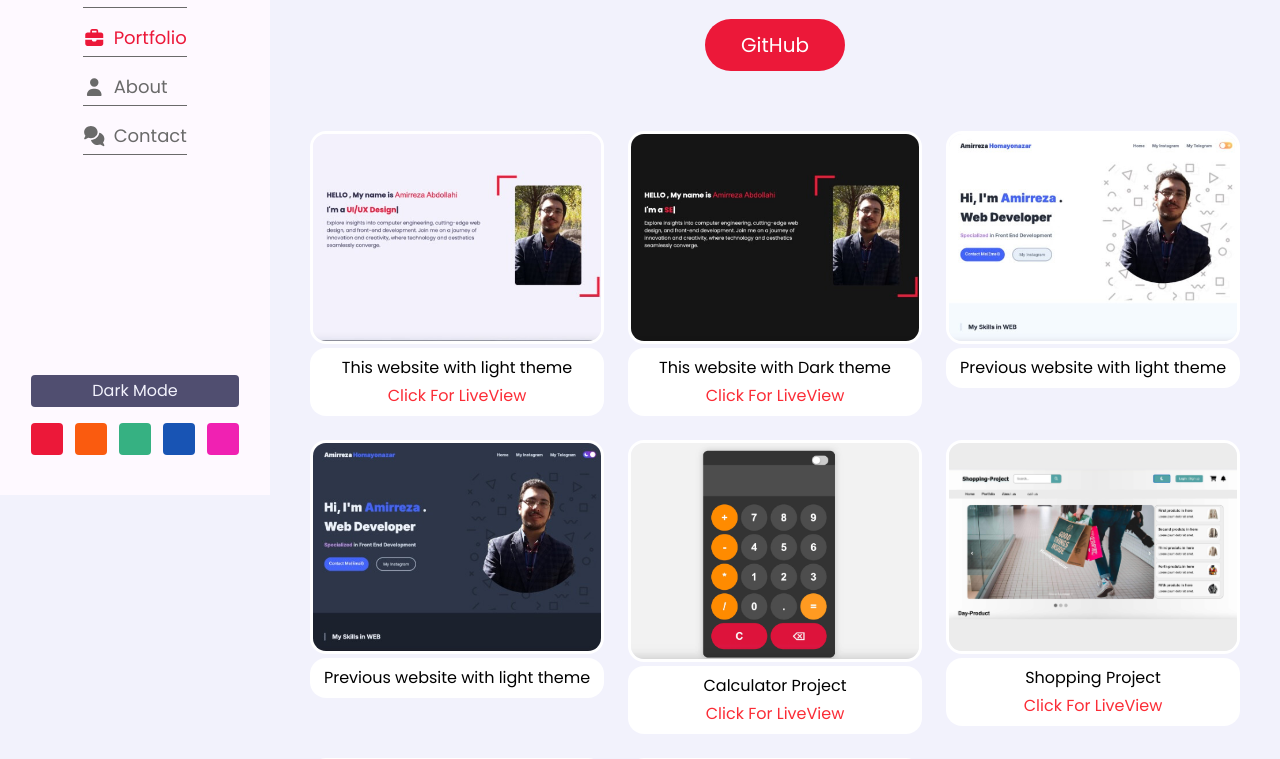
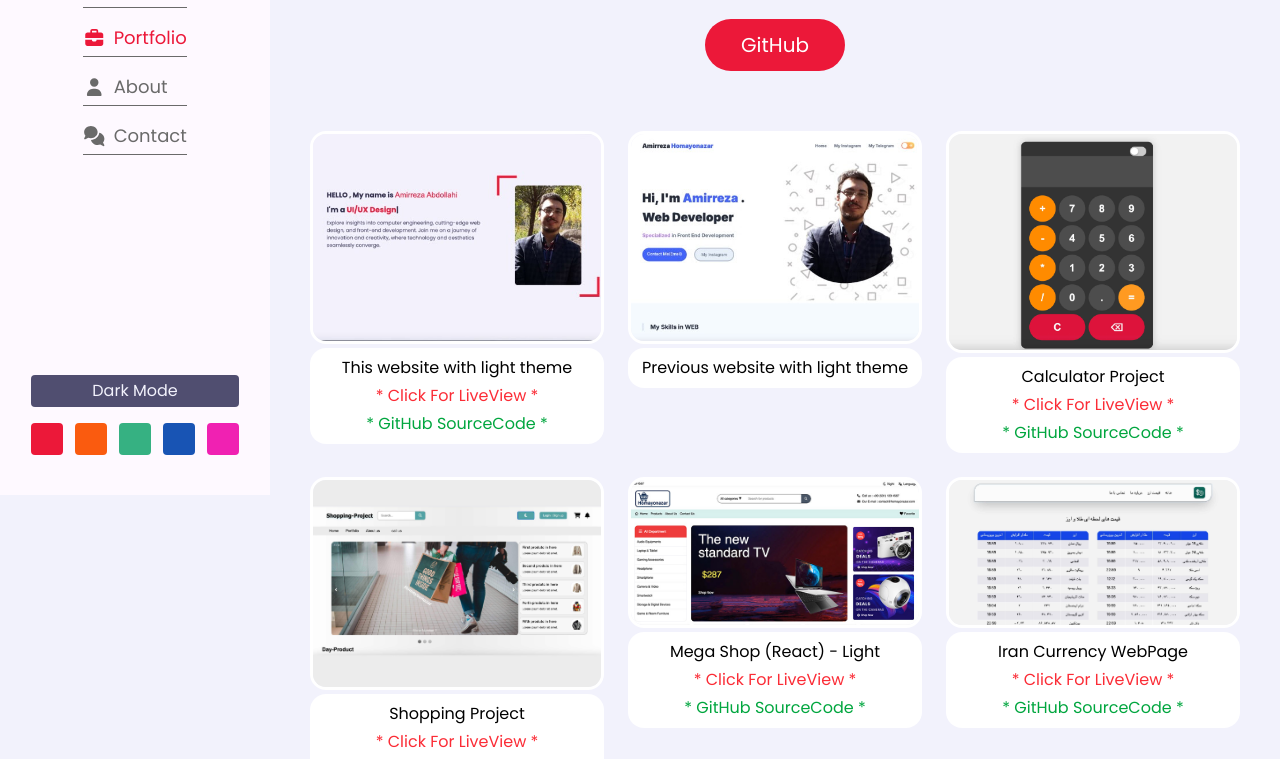
Before and after one commit to homayonazar/My-Website--New-Version-, a React (Vite) app: page /portfolio in a window 1280 px wide. Shown: the part 305-1064 px from the top of the page. Built offline with nearby package versions, Linux system fonts and the light colour scheme.

Commit message:
add Github link for each portfoilio and some changes

```diff
--- a/src/components/PortfolioCartd.tsx
+++ b/src/components/PortfolioCartd.tsx
@@ -1,16 +1,20 @@
 type PortfolioCardProps = {
     img: string;
     text: string;
-    url?: string
+    url?: string;
+    url2?: string
 }
-export default function PortfolioCard({ img, text, url }: PortfolioCardProps) {
+export default function PortfolioCard({ img, text, url, url2 }: PortfolioCardProps) {
     return (
         <div className="box">
-            <img src={img} alt="project" className="w-auto  rounded-2xl border-3 border-white " />
+            <img src={img} alt="project" className="w-auto  rounded-2xl border-3 border-white hover:scale-110 transition-transform duration-300 " />
             <p className="bg-white p-2 mt-1 rounded-2xl text-center">{text}
-                {url && (<a href={url} target="_blank" rel="noopener noreferrer" className="text-red-500 block mt-1">Click For LiveView</a>)}
+                {url && (<a href={url} target="_blank" rel="noopener noreferrer" className="text-red-500 block mt-1">{"* "}Click For LiveView{" *"}</a>)}
                 {/* {url && (<a></a>)}  -> اگر درست وجود داشت نمایش بده لاغیر ایگنور کن*/}
+                {url2 && (<a href={url2} target="_blank" rel="noopener noreferrer" className="text-green-600 block mt-1">{"* "}GitHub SourceCode{" *"}</a>)}
+
             </p>
+            <p></p>
         </div>
     )
 }
--- a/src/components/Projects.tsx
+++ b/src/components/Projects.tsx
@@ -6,17 +6,19 @@ import img5 from "../assets/ProjectPhotos/Portfolio/calc.jpg"
 import img6 from "../assets/ProjectPhotos/Portfolio/shopping-proj.jpg"
 import img7 from "../assets/ProjectPhotos/Portfolio/mega-1.jpg"
 import img8 from "../assets/ProjectPhotos/Portfolio/mega-2.jpg"
-import img9 from "../assets/ProjectPhotos/Portfolio/mobileApp.jpg"
+import img9 from "../assets/ProjectPhotos/Portfolio/Currency.jpg"
+import img10 from "../assets/ProjectPhotos/Portfolio/mobileApp.jpg"
 
 const projects = [
-  { img: img1, text: "This website with light theme", url: "https://homayonazar.com" },
-  { img: img2, text: "This website with Dark theme", url: "https://homayonazar.com" },
+  { img: img1, text: "This website with light theme", url: "https://homayonazar.com" , url2: "https://github.com/homayonazar/My-Website--New-Version-"  },
+//   { img: img2, text: "This website with Dark theme", url: "https://homayonazar.com" , url2: "https://github.com/homayonazar/My-Website--New-Version-"  },
   { img: img3, text: "Previous website with light theme" },
-  { img: img4, text: "Previous website with light theme" },
-  { img: img5, text: "Calculator Project", url: "https://homayonazar.com/projects/Calculator/index.html" },
-  { img: img6, text: "Shopping Project", url: "https://homayonazar.com/projects/Shooping_Project/" },
-  { img: img7, text: "Mega Shop (React) - Light", url: "https://homayonazar.com/projects/Mega-Shop-Project/" },
-  { img: img8, text: "Mega Shop (React) - Dark", url: "https://homayonazar.com/projects/Mega-Shop-Project/" },
-//   { img: img9, text: "Mobile App Design", url: "https://homayonazar.com" },
+//   { img: img4, text: "Previous website with light theme" },
+  { img: img5, text: "Calculator Project", url: "https://homayonazar.com/projects/Calculator/index.html" , url2: "https://github.com/homayonazar/calculator_spa"  },
+  { img: img6, text: "Shopping Project", url: "https://homayonazar.com/projects/Shooping_Project/" , url2: "https://github.com/homayonazar/Shopping_Project_React"  },
+  { img: img7, text: "Mega Shop (React) - Light", url: "https://homayonazar.com/projects/Mega-Shop-Project/" , url2: "https://github.com/homayonazar/Mega-Shop-Project"  },
+//   { img: img8, text: "Mega Shop (React) - Dark", url: "https://homayonazar.com/projects/Mega-Shop-Project/"  , url2: "https://github.com/homayonazar/Mega-Shop-Project" },
+  { img: img9, text: "Iran Currency WebPage", url: "https://homayonazar.com/projects/dolar_project/" , url2: "https://github.com/homayonazar/Dolar_project" },
+  { img: img10, text: "Weather WebApp SPA (React)" , url :"https://homayonazar.com/projects/weather/" , url2:"https://github.com/homayonazar/HavaApp"},
 ];
 export default projects;
--- a/src/pages/About.tsx
+++ b/src/pages/About.tsx
@@ -2,9 +2,10 @@ import SideMenu from "../components/SideMenu";
 
 export default function About() {
     const skills = [
-        { name: "HTML/CSS", percent: 90 },
-        { name: "JavaScript/TypeScript", percent: 70 },
-        // { name: "React", percent: 60 },
+        { name: "HTML/CSS", percent: 100 },
+        { name: "TailWind", percent: 100 },
+        { name: "JSX / TSX (React)", percent: 100 },
+        { name: "GitHub - Version Control", percent: 100 },
     ];
     return (
         <div>
@@ -52,18 +53,18 @@ export default function About() {
                                 </div>
 
                             </div>
-                            <div className="Buttons flex flex-row gap-5 ms-10">
+                            <div className="Buttons flex flex-row gap-5 ms-10 pb-20 sm:pb-0">
                                 <a href="https://github.com/homayonazar" target="_blank" rel="noopener noreferrer"><div className="btn1 mt-5 bg-[var(--skin)] text-white w-35 p-3 rounded-4xl text-center text-xl hover:scale-105 duration-300 cursor-pointer">GitHub</div></a>
                                 <a href="https://www.linkedin.com/in/homayonazar" target="_blank" rel="noopener noreferrer"><div className="btn2 mt-5 bg-[var(--skin)] text-white w-35 p-3 rounded-4xl text-center text-xl hover:scale-105 duration-300 cursor-pointer">Linkedin</div></a>
                             </div>
                         </div>
-                        <div className="rightSec w-full rounded-2xl  mt-30 sm:mt-0  p-6 md:w-1/2 mb-10">
+                        <div className="rightSec w-full rounded-2xl  mt-30 sm:mt-0  p-6 md:w-1/2 mb-10 hidden sm:block ">
                             <div className="progressBar flex flex-col space-y-8">
                                 {skills.map((skill, index) => (
                                     <div key={index} className="skill-item">
-                                        <div className="flex justify-between mb-2">
-                                            <h5 className="text-base font-semibold text-[var(--text)]">{skill.name}</h5>
-                                            <span className="text-sm font-medium  text-[var(--text)]">{skill.percent}%</span>
+                                        <div className="mb-2">
+                                            <h5 className="text-base font-semibold text-[var(--text)] text-center">{skill.name}</h5>
+                                            {/* <span className="text-sm font-medium  text-[var(--text)]"></span> */}
                                         </div>
                                         <div className="relative w-full h-[7px] bg-gray-200 rounded-md">
                                             <div className="absolute left-0 top-0 h-full rounded-md bg-[var(--skin)]"
--- a/src/pages/Protfolio.tsx
+++ b/src/pages/Protfolio.tsx
@@ -30,7 +30,7 @@ export default function Protfolio() {
                         <div className="Gallery mt-5">
                             <div className="upperRow grid grid-cols-1 sm:grid-cols-2 lg:grid-cols-3 gap-6 px-10 pb-10">
                                 {projects.map((project, index) => (
-                                    <PortfolioCard key={index} img={project.img} text={project.text} url={project.url} />
+                                    <PortfolioCard key={index} img={project.img} text={project.text} url={project.url} url2={project.url2}  />
                                 ))}
                             </div>
                         </div>
```
Also changed, not shown: src/assets/ProjectPhotos/Portfolio/Currency.jpg (added).
